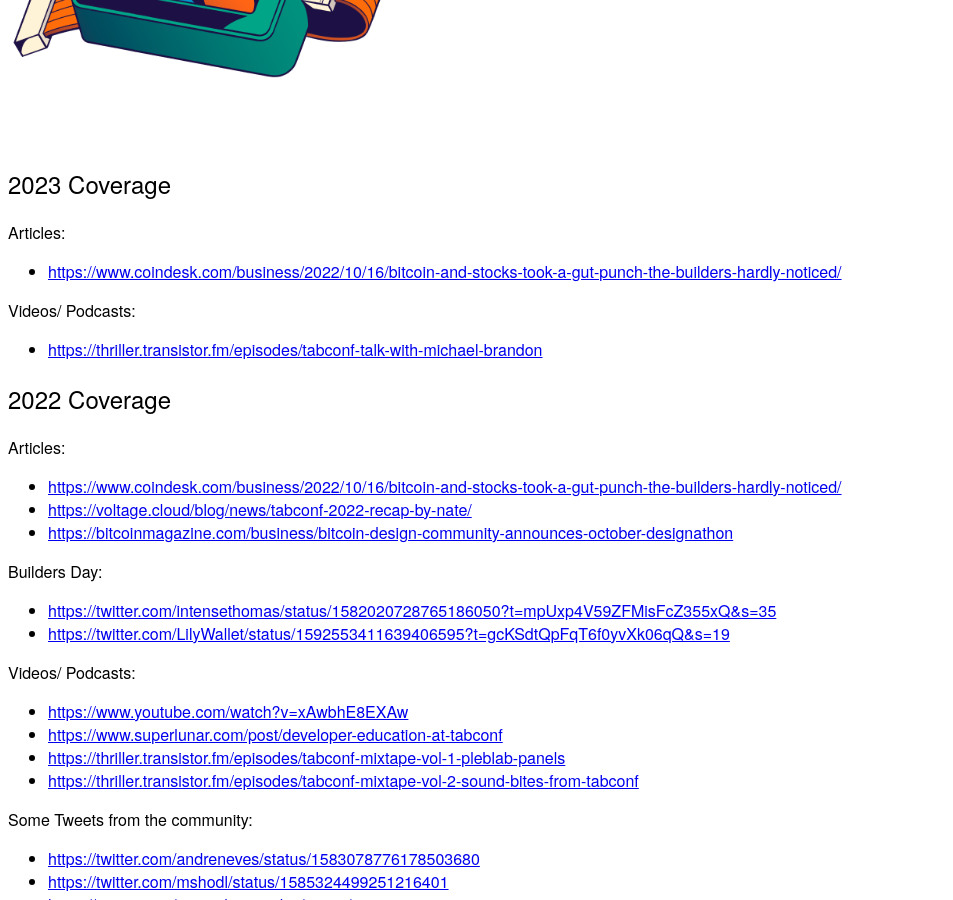
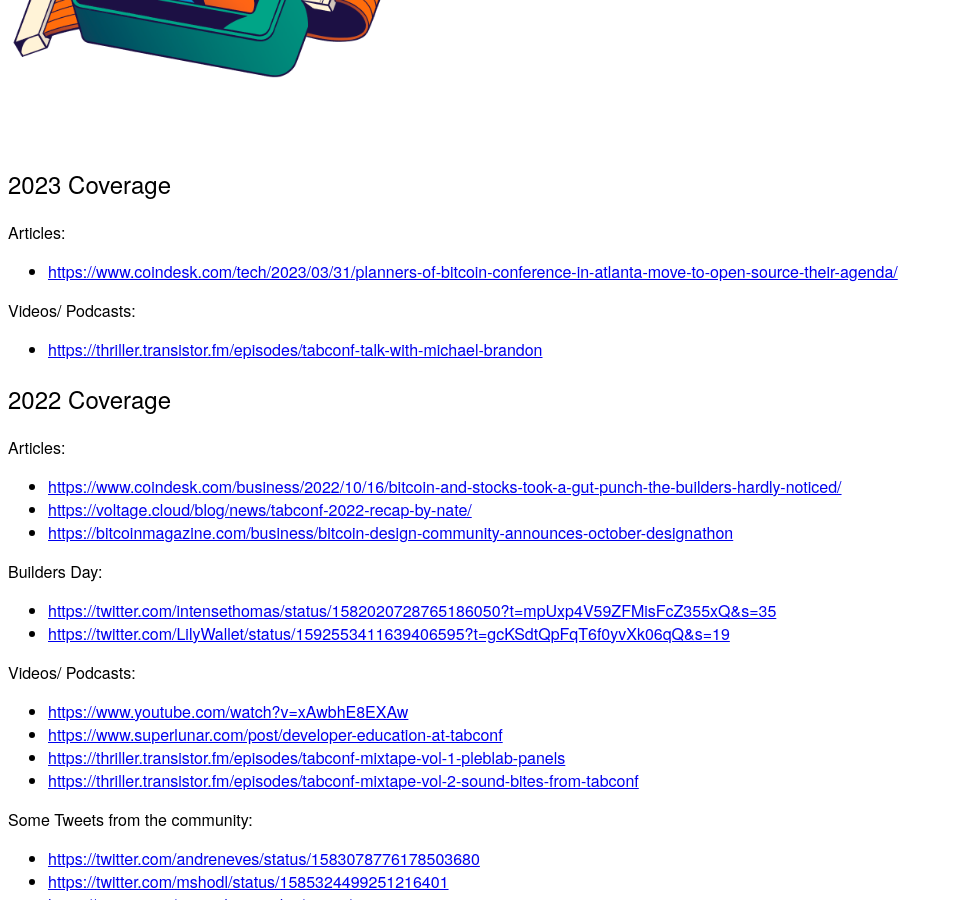
Before and after one commit to TABConf/2023.tabconf.com, a Jekyll site: the page built from press.md, in a window 1280 px wide and 900 px high, scrolled down 1643 px. Shown: the whole window, without its empty margins (0-953 px from the left). Built offline with Jekyll 4.4.1, drawn with Linux system fonts in a browser that asks for light colours; nearby versions of some CDN libraries; our own code applies the rules of GitHub Pages for plain Markdown files; some of the changed lines change nothing that is shown.

Commit message:
Update press.md

```diff
--- a/press.md
+++ b/press.md
@@ -13,7 +13,7 @@
 ## 2023 Coverage
 
 Articles:
-- [https://www.coindesk.com/business/2022/10/16/bitcoin-and-stocks-took-a-gut-punch-the-builders-hardly-noticed/](https://www.coindesk.com/business/2022/10/16/bitcoin-and-stocks-took-a-gut-punch-the-builders-hardly-noticed/)
+- [https://www.coindesk.com/tech/2023/03/31/planners-of-bitcoin-conference-in-atlanta-move-to-open-source-their-agenda/](https://www.coindesk.com/tech/2023/03/31/planners-of-bitcoin-conference-in-atlanta-move-to-open-source-their-agenda/)
 
 Videos/ Podcasts:
 - [https://thriller.transistor.fm/episodes/tabconf-talk-with-michael-brandon](https://thriller.transistor.fm/episodes/tabconf-talk-with-michael-brandon)
```
